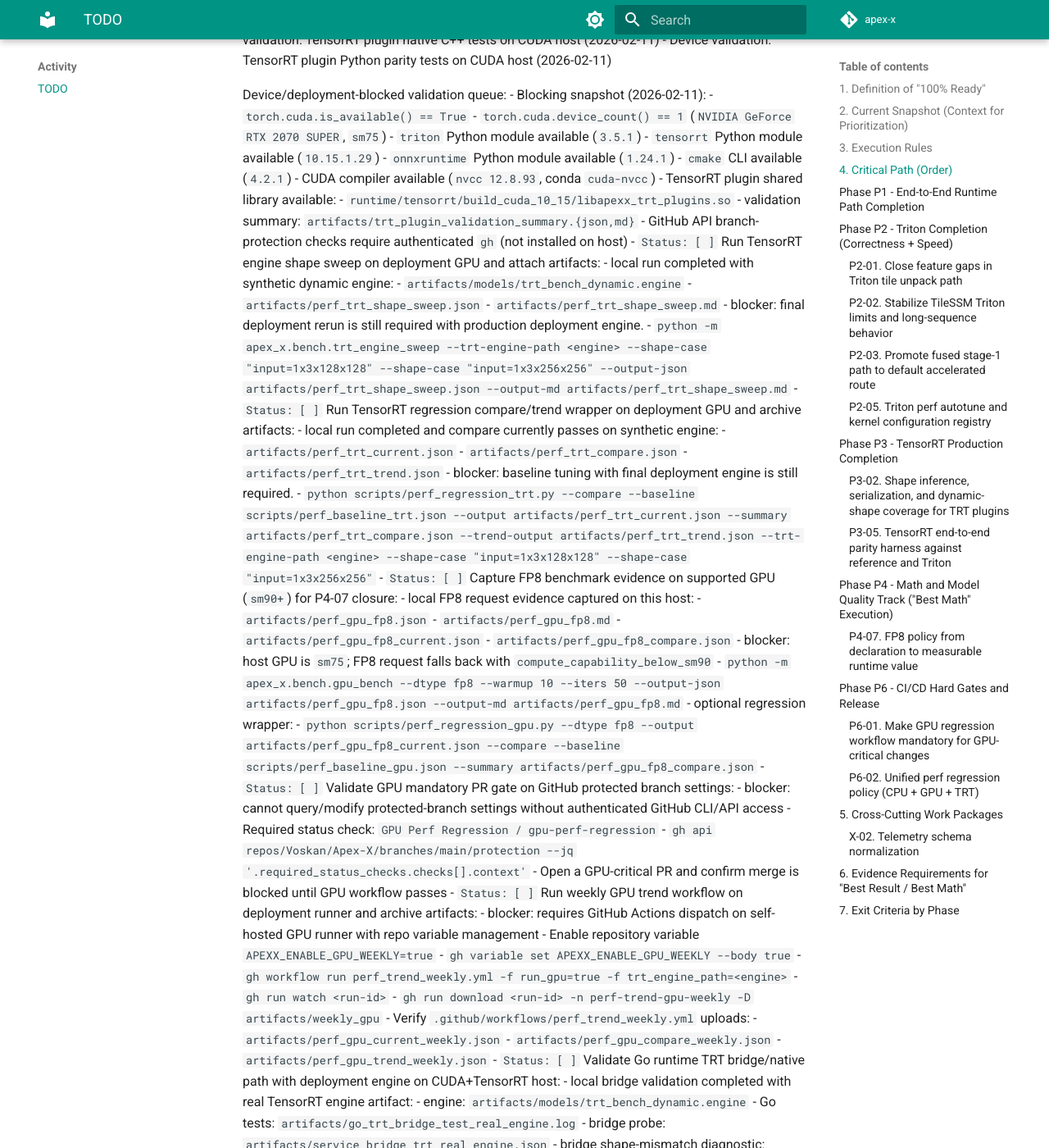
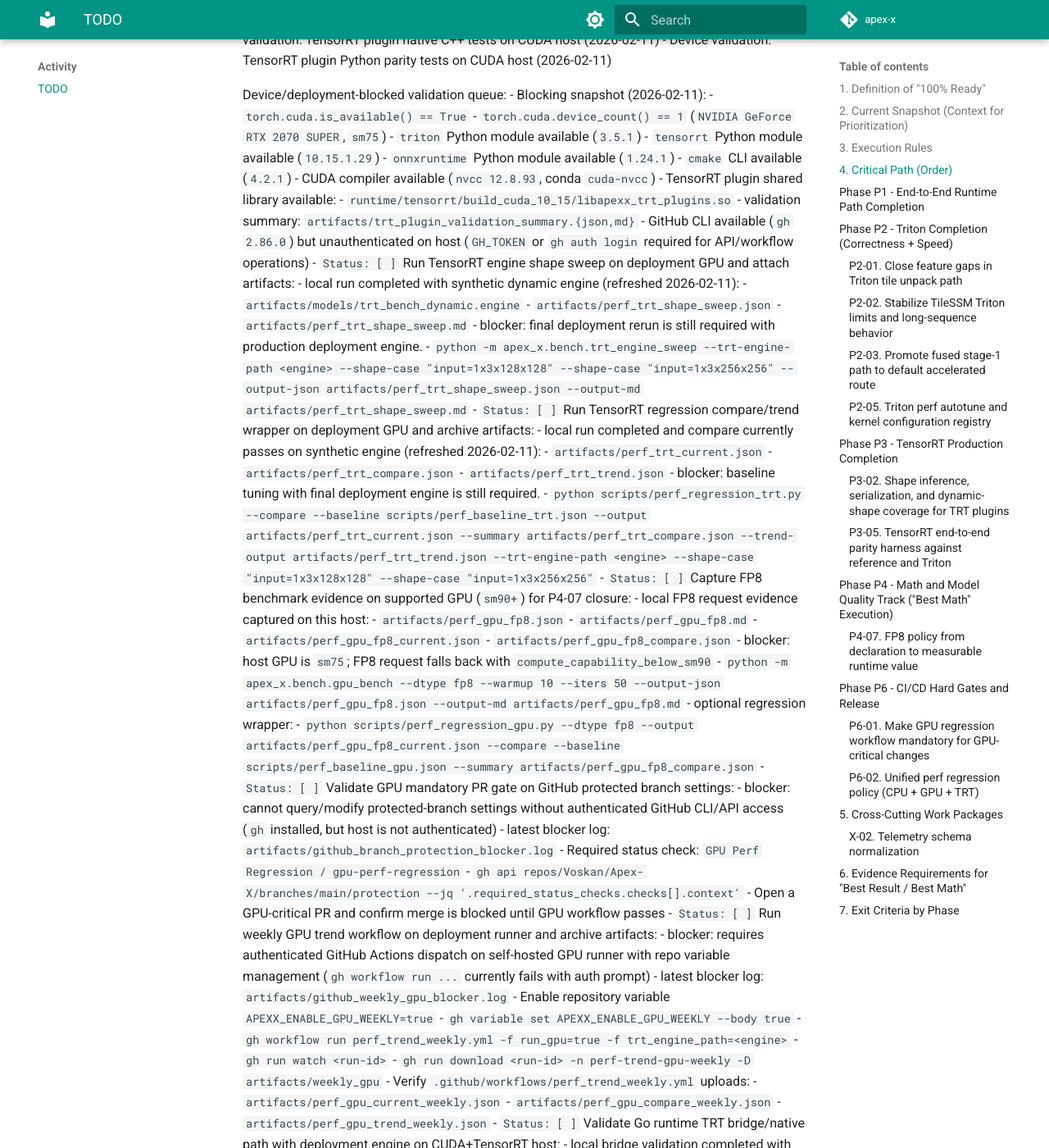
Before and after one commit to Voskan/Apex-X, an MkDocs documentation site: the page built from docs/TODO.md, in a window 1280 px wide and 1400 px high, scrolled down 2773 px. Shown: the whole window at 82% size. Built offline with MkDocs 1.6.1 and Material for MkDocs 9.7.7, drawn with Linux system fonts in a browser that asks for light colours; some of the changed text lies outside the part shown.

Commit message:
docs: refresh device-blocked status after trt reruns and gh auth checks

```diff
--- a/docs/TODO.md
+++ b/docs/TODO.md
@@ -109,16 +109,17 @@ Device/deployment-blocked validation queue:
   - TensorRT plugin shared library available:
     - `runtime/tensorrt/build_cuda_10_15/libapexx_trt_plugins.so`
     - validation summary: `artifacts/trt_plugin_validation_summary.{json,md}`
-  - GitHub API branch-protection checks require authenticated `gh` (not installed on host)
+  - GitHub CLI available (`gh 2.86.0`) but unauthenticated on host
+    (`GH_TOKEN` or `gh auth login` required for API/workflow operations)
 - `Status: [ ]` Run TensorRT engine shape sweep on deployment GPU and attach artifacts:
-  - local run completed with synthetic dynamic engine:
+  - local run completed with synthetic dynamic engine (refreshed 2026-02-11):
     - `artifacts/models/trt_bench_dynamic.engine`
     - `artifacts/perf_trt_shape_sweep.json`
     - `artifacts/perf_trt_shape_sweep.md`
   - blocker: final deployment rerun is still required with production deployment engine.
   - `python -m apex_x.bench.trt_engine_sweep --trt-engine-path <engine> --shape-case "input=1x3x128x128" --shape-case "input=1x3x256x256" --output-json artifacts/perf_trt_shape_sweep.json --output-md artifacts/perf_trt_shape_sweep.md`
 - `Status: [ ]` Run TensorRT regression compare/trend wrapper on deployment GPU and archive artifacts:
-  - local run completed and compare currently passes on synthetic engine:
+  - local run completed and compare currently passes on synthetic engine (refreshed 2026-02-11):
     - `artifacts/perf_trt_current.json`
     - `artifacts/perf_trt_compare.json`
     - `artifacts/perf_trt_trend.json`
@@ -136,11 +137,15 @@ Device/deployment-blocked validation queue:
     - `python scripts/perf_regression_gpu.py --dtype fp8 --output artifacts/perf_gpu_fp8_current.json --compare --baseline scripts/perf_baseline_gpu.json --summary artifacts/perf_gpu_fp8_compare.json`
 - `Status: [ ]` Validate GPU mandatory PR gate on GitHub protected branch settings:
   - blocker: cannot query/modify protected-branch settings without authenticated GitHub CLI/API access
+    (`gh` installed, but host is not authenticated)
+  - latest blocker log: `artifacts/github_branch_protection_blocker.log`
   - Required status check: `GPU Perf Regression / gpu-perf-regression`
   - `gh api repos/Voskan/Apex-X/branches/main/protection --jq '.required_status_checks.checks[].context'`
   - Open a GPU-critical PR and confirm merge is blocked until GPU workflow passes
 - `Status: [ ]` Run weekly GPU trend workflow on deployment runner and archive artifacts:
-  - blocker: requires GitHub Actions dispatch on self-hosted GPU runner with repo variable management
+  - blocker: requires authenticated GitHub Actions dispatch on self-hosted GPU runner with repo variable management
+    (`gh workflow run ...` currently fails with auth prompt)
+  - latest blocker log: `artifacts/github_weekly_gpu_blocker.log`
   - Enable repository variable `APEXX_ENABLE_GPU_WEEKLY=true`
   - `gh variable set APEXX_ENABLE_GPU_WEEKLY --body true`
   - `gh workflow run perf_trend_weekly.yml -f run_gpu=true -f trt_engine_path=<engine>`
@@ -156,6 +161,7 @@ Device/deployment-blocked validation queue:
     - Go tests: `artifacts/go_trt_bridge_test_real_engine.log`
     - bridge probe: `artifacts/service_bridge_trt_real_engine.json`
     - bridge shape-mismatch diagnostic: `artifacts/service_bridge_trt_real_engine.raw.log`
+  - local rerun refreshed these artifacts on 2026-02-11.
   - blocker: final deployment rerun is still required with production deployment engine.
   - `cd runtime/go && APEXX_TRT_ENGINE_PATH=<engine.plan> APEXX_TRT_BRIDGE_CMD="python -m apex_x.runtime.service_bridge" CGO_ENABLED=1 go test -tags tensorrt ./...`
 
```
Also changed, not shown: docs/CONTEXT.md (+9 -0 lines).
